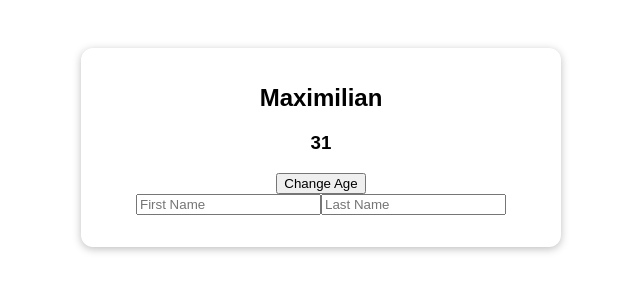
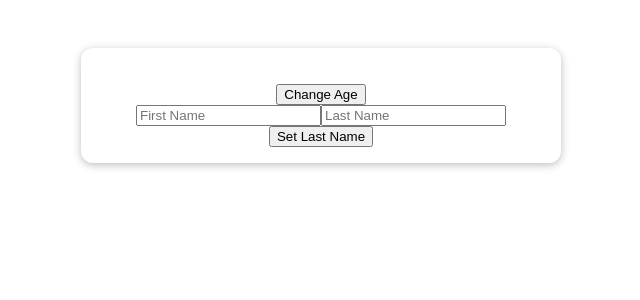
Before and after one commit to chaehyun-oh/vue_tcg, a Vue app in the folder composition-01-starting-setup/: page / in a window 1280 px wide. Shown: the top 300 px of the page, without its empty margins (319-959 px from the left). Built offline with nearby package versions, Linux system fonts and the light colour scheme; the HTML template or start-up script is replaced by a standard one.

Commit message:
230810 update

```diff
--- a/composition-01-starting-setup/src/App.vue
+++ b/composition-01-starting-setup/src/App.vue
@@ -1,26 +1,29 @@
 <template>
   <section class="container">
-    <h2>{{ user.name }}</h2>
-    <h3>{{ user.age }}</h3>
+    <user-data :user-name="uName" :age="age"></user-data>
     <button @click="setAge">Change Age</button>
     <div>
       <input type="text" placeholder="First Name" v-model="firstName" />
-      <input type="text" placeholder="Last Name" v-model="lastName" />
-      <p>{{ uName }}</p>
+      <input type="text" placeholder="Last Name" ref="lastNameInput" />
+      <!-- <p>{{ uName }}</p> -->
+      <button @click="setLastName">Set Last Name</button>
     </div>
   </section>
 </template>
 
 <script>
 import { reactive, ref, computed, watch } from 'vue';
+import UserData from './components/UserData.vue';
 
 export default {
+  components: { UserData },
   setup() {
     // const uName = ref('Maximilian');
     const uAge = ref(31);
 
     const firstName = ref('');
     const lastName = ref('');
+    const lastNameInput = ref(null);
 
     const user = reactive({
       name: 'Maximilian',
@@ -46,13 +49,17 @@ export default {
       // uAge.value = 33;
     }
 
+    function setLastName() {
+      lastName.value = lastNameInput.value.value;
+    }
+
     function setFirstName(e) {
       firstName.value = e.target.value;
     }
 
-    function setLastName(e) {
-      lastName.value = e.target.value;
-    }
+    // function setLastName(e) {
+    //   lastName.value = e.target.value;
+    // }
 
     // console.log(isRef(uAge));
     // console.log(isReactive(user));
@@ -78,10 +85,12 @@ export default {
       // userName: userRefs.name,
       // userAge: userRefs.age,
       setFirstName,
-      setLastName,
+      // setLastName,
       uName,
       firstName,
       lastName,
+      lastNameInput,
+      setLastName,
     };
   },
   // data() {
--- /dev/null
+++ b/composition-01-starting-setup/src/components/UserData.vue
@@ -0,0 +1,20 @@
+<template>
+  <h2>{{ userName }}</h2>
+  <h3>{{ age }}</h3>
+</template>
+
+<script>
+import { computed } from 'vue';
+
+export default {
+  props: ['userName', 'age'],
+  setup() {
+    const uName = computed(function () {
+      return;
+    });
+    return {
+      userName: uName,
+    };
+  },
+};
+</script>
```
Also changed, not shown: 1 other file (tests, documents, lock files or other folders).
